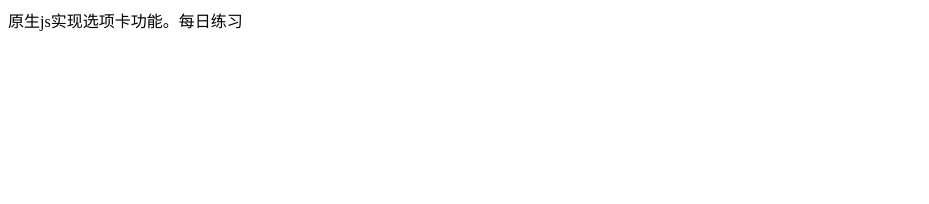
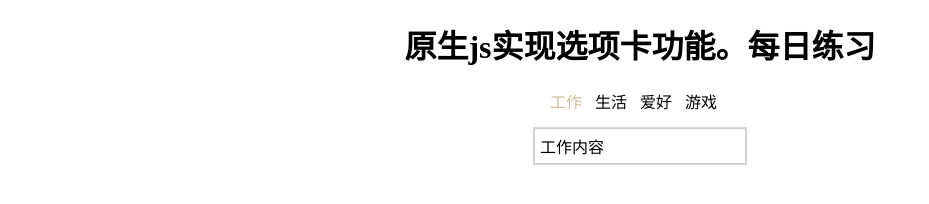
Before and after one commit to hc1213/hierarchy, a plain HTML site: page pages/index1.html in a window 1280 px wide. Shown: the whole page, without its empty margins (0-929 px from the left). Drawn offline with Linux system fonts and the light colour scheme.

Commit message:
tab
version1.0.0

```diff
--- a/pages/index1.html
+++ b/pages/index1.html
@@ -1,12 +1,93 @@
 <!DOCTYPE html>
 <html lang="en">
+
 <head>
     <meta charset="UTF-8">
     <meta name="viewport" content="width=device-width, initial-scale=1.0">
     <meta http-equiv="X-UA-Compatible" content="ie=edge">
     <title>tab选项卡</title>
+    <style>
+        .tac{
+            text-align: center;
+        }
+        ul,
+        li {
+            list-style: none;
+            margin-left:0;
+            padding-left:0;
+        }
+        .clearfix:after{content:".";display:block;height:0;clear:both;visibility:hidden}
+        .clearfix{height:1%;}
+        .tabul{
+            width: 200px;
+            margin: 0 auto;
+        }
+        .tabul li{
+            float: left;
+            width: 35px;
+            margin-left: 10px;
+            cursor:pointer;
+        }
+        .active{
+            color:#ccbe9b;
+        }
+        .tab-content{
+            width: 200px;
+            margin:15px auto;
+            border:1px solid #ccc;
+            padding:5px;
+            box-shadow: 0 0 1px 1px rgba(0,0,0,.15);
+        }
+        .tab-content div{
+            display: none;
+        }
+        .active,.show{
+            display: block!important;
+        }
+
+    </style>
 </head>
+
 <body>
-    原生js实现选项卡功能。每日练习
+    <h1 class="tac">
+        原生js实现选项卡功能。每日练习
+    </h1>
+
+    <div class="tab-title">
+        <ul class="clearfix tabul">
+            <li class="active">工作</li>
+            <li>生活</li>
+            <li>爱好</li>
+            <li>游戏</li>
+        </ul>
+    </div>
+    <div class="tab-content">
+        <div class="show">工作内容</div>
+        <div>生活计划</div>
+        <div>爱好内容</div>
+        <div>游戏列表</div>
+    </div>
+    <script>
+        /**
+        * @author dshu
+        * version 1.0.0 初始无脑撸的版本。done is better than perfect
+        **/
+        let _li = document.getElementsByClassName('tabul')[0].getElementsByTagName('li');//获取所有的选项卡头部
+        let _div = document.getElementsByClassName('tab-content')[0].getElementsByTagName('div');//获取所有选项卡内容
+        //主要思想是给每个Li上 加一个onclick事件，点击的时候把所有的li，div class去掉，然后再单独给点击的这个加上样式展示出来。
+        for(let i = 0; i<_li.length;i++){
+            // _li[i].index = i;
+            _li[i].onclick = function(){
+                console.log('i---->',i);
+                for(let j =0;j<_li.length;j++){
+                    _li[j].className = '';
+                    _div[j].className = '';
+                };
+                this.className = 'active';
+                _div[i].className = 'show';
+            }
+        }
+    </script>
 </body>
+
 </html>
```
Also changed, not shown: 1 other file.
